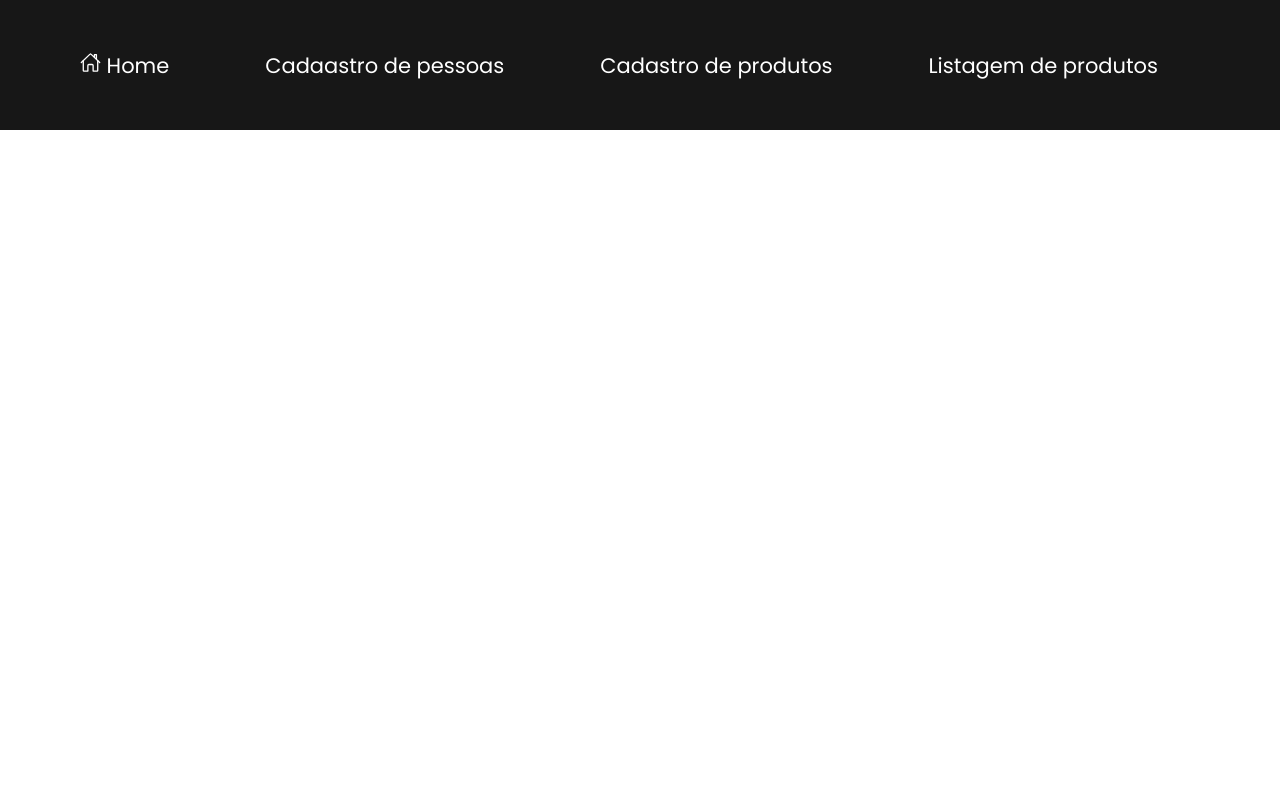
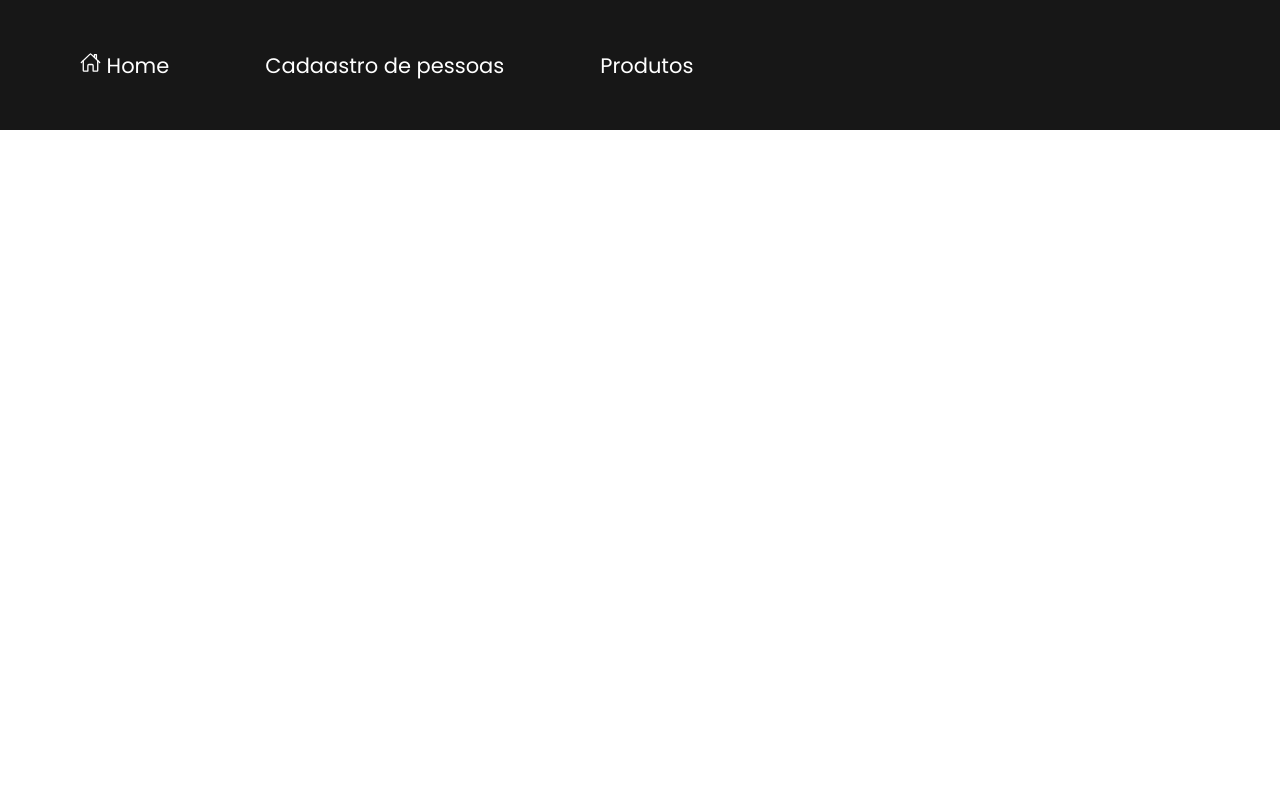
Before and after one commit to DanielFreitassc/Projeto_final_frontend, a React (Vite) app: page /home in a window 1280 px wide. Shown: the top 800 px of the page. Built offline with nearby package versions, Linux system fonts and the light colour scheme; no server answers.

Commit message:
Feat: header

```diff
--- a/src/components/Header/index.tsx
+++ b/src/components/Header/index.tsx
@@ -6,8 +6,7 @@ const Header = () => {
         <ContainerHeader>
             <HomeNavigate> <LinkHeader to={"/home"}><IoHomeOutline/> Home</LinkHeader> </HomeNavigate>
             <HomeNavigate> <LinkHeader to={"/users"}>Cadaastro de pessoas</LinkHeader> </HomeNavigate>
-            <HomeNavigate> <LinkHeader to={"#"}> Cadastro de produtos</LinkHeader> </HomeNavigate>
-            <HomeNavigate> <LinkHeader to={"#"}> Listagem de produtos</LinkHeader> </HomeNavigate>
+            <HomeNavigate> <LinkHeader to={"#"}>Produtos</LinkHeader> </HomeNavigate>
         </ContainerHeader>
     )
 }
```
